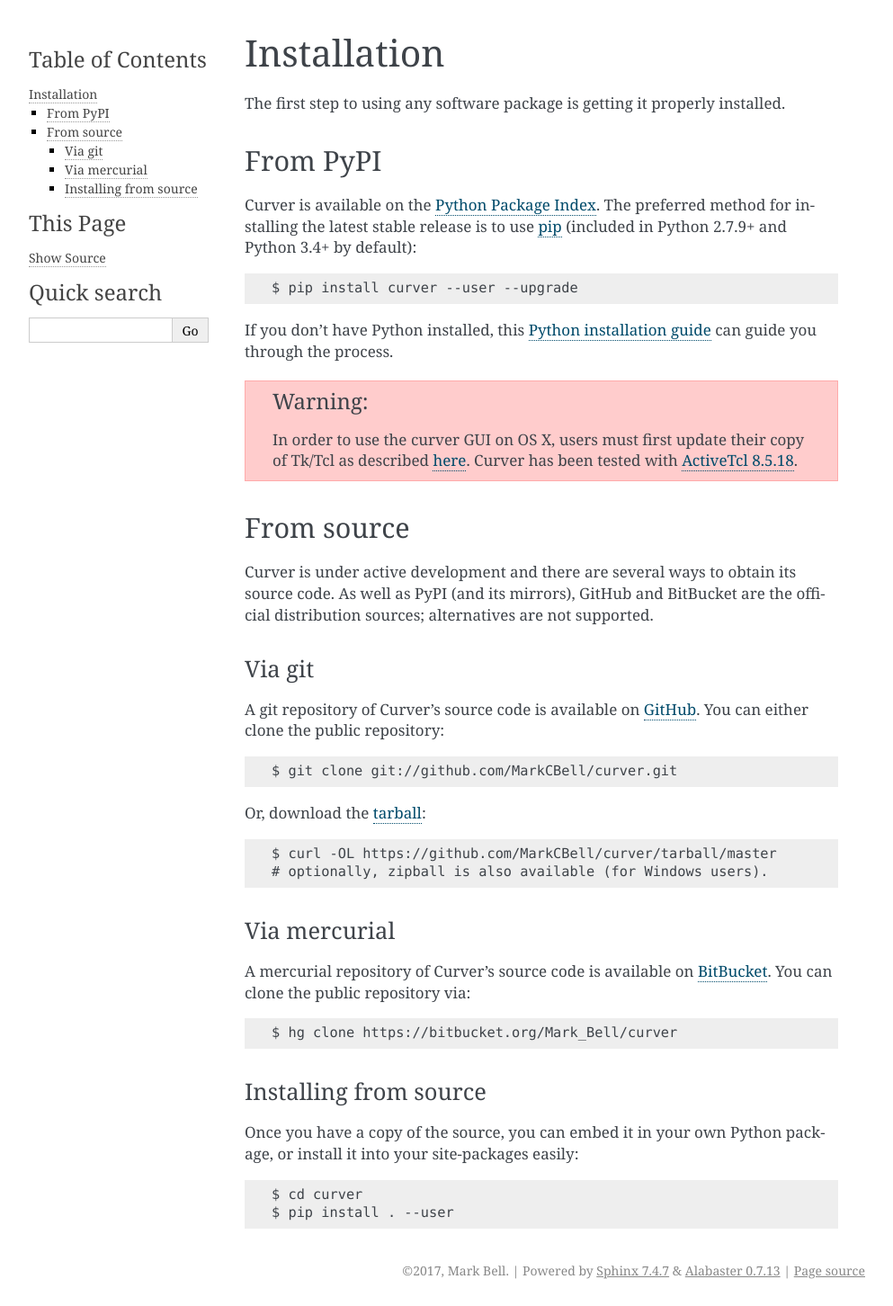
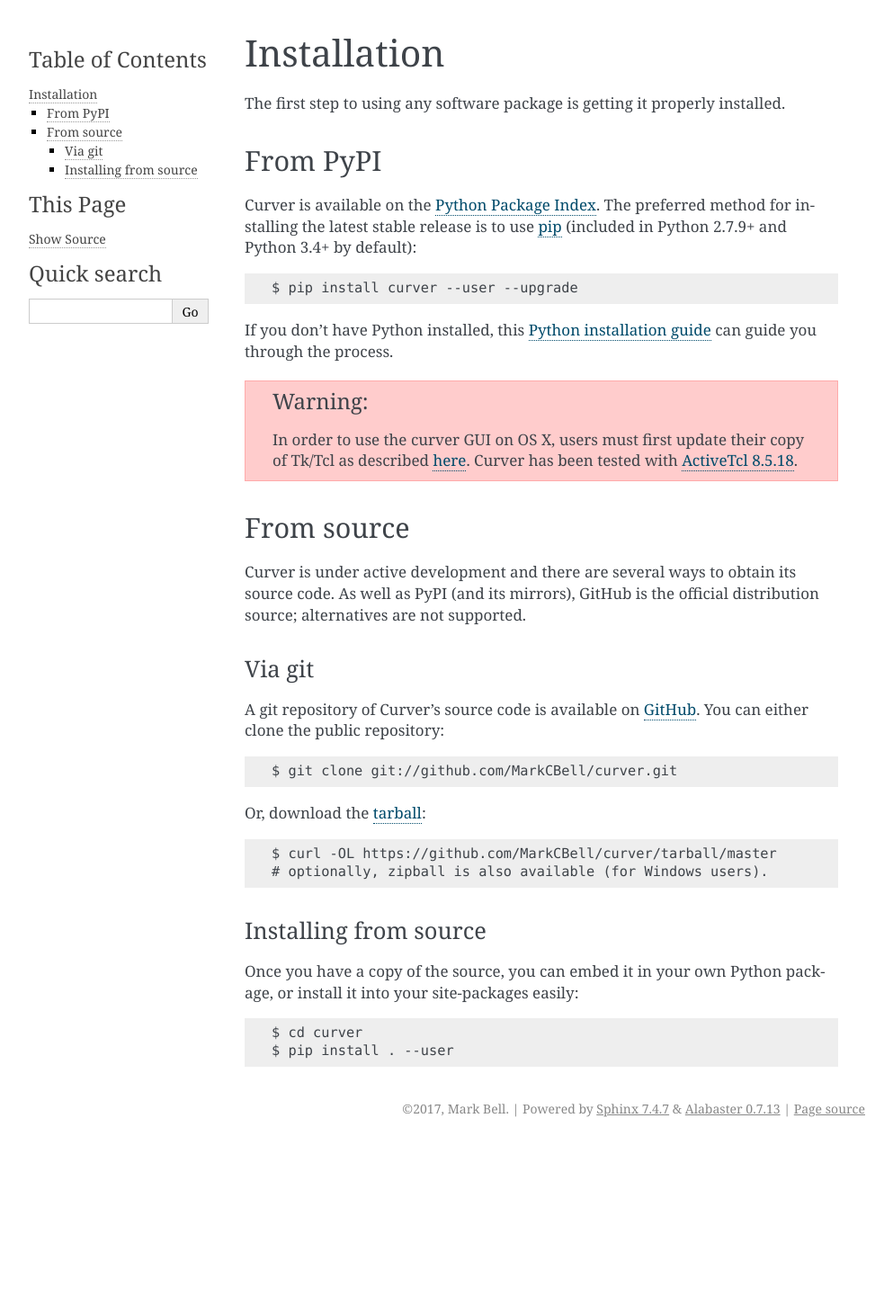
Before and after one commit to MarkCBell/curver, a Sphinx documentation site: the page built from docs/user/install.rst, in a window 1280 px wide. Shown: the whole page at 90% size, without its empty margins (148-1141 px from the left). Built offline with Sphinx 7.4.7, drawn with Linux system fonts in a browser that asks for light colours; pages that are not in the unit, such as notebooks, are missing from menus; after the commit the page ends 1272 px from its top, so only the background shows below that.

Commit message:
Removed references to mercurial and bitbucket.

```diff
--- a/docs/user/install.rst
+++ b/docs/user/install.rst
@@ -23,7 +23,7 @@
 -----------
 
 Curver is under active development and there are several ways to obtain its source code.
-As well as PyPI (and its mirrors), GitHub and BitBucket are the official distribution sources; alternatives are not supported.
+As well as PyPI (and its mirrors), GitHub is the official distribution source; alternatives are not supported.
 
 Via git
 ~~~~~~~
@@ -38,14 +38,6 @@
     $ curl -OL https://github.com/MarkCBell/curver/tarball/master
     # optionally, zipball is also available (for Windows users).
 
-Via mercurial
-~~~~~~~~~~~~~
-
-A mercurial repository of Curver's source code is available  on `BitBucket <https://bitbucket.org/Mark_Bell/curver>`_.
-You can clone the public repository via::
-
-    $ hg clone https://bitbucket.org/Mark_Bell/curver
-
 Installing from source
 ~~~~~~~~~~~~~~~~~~~~~~
 
```
